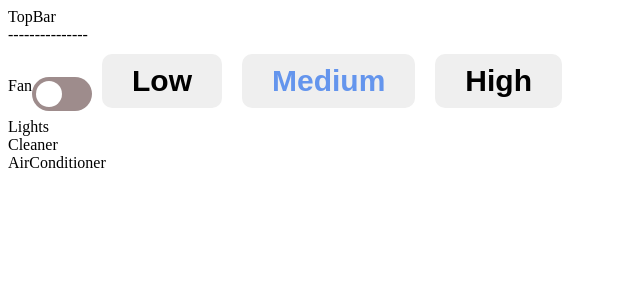
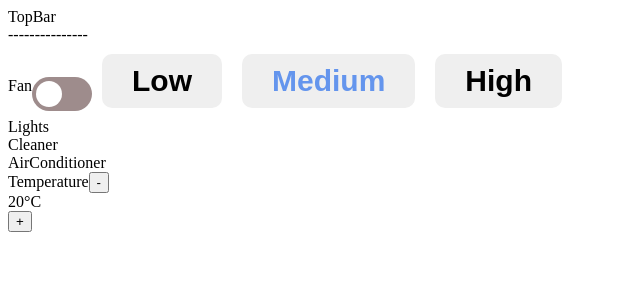
Before and after one commit to PAN-Chuwen/smart-home-react, a React (Create React App) app: page / in a window 1280 px wide. Shown: the top 300 px of the page, without its empty margins (0-640 px from the left). Built offline with nearby package versions, Linux system fonts and the light colour scheme.

Commit message:
Add temperature control block js

```diff
--- a/src/Devices.js
+++ b/src/Devices.js
@@ -3,6 +3,7 @@ import Fan from './Fan'
 import Lights from './Lights'
 import Cleaner from './Cleaner'
 import AirConditioner from './AirConditioner'
+import TemperatureBlock from './TemperatureBlock'
 
 export default function Devices() {
   return (
@@ -11,6 +12,7 @@ export default function Devices() {
         <Lights></Lights>
         <Cleaner></Cleaner>
         <AirConditioner></AirConditioner>
+        <TemperatureBlock></TemperatureBlock>
 
     </div>
   )
--- /dev/null
+++ b/src/TemperatureBlock.js
@@ -0,0 +1,28 @@
+import React from "react";
+import { useState } from "react";
+
+export default function TemperatureBlock() {
+  const [temperature, setTemperature] = useState(20);
+  function handleArithOp(operator) {
+    if (operator === "-") setTemperature(temperature - 1);
+    else if (operator === "+") setTemperature(temperature + 1);
+  }
+  return (
+    <div>
+      Temperature
+      <ArithmeticButton
+        operator="-"
+        onArithBtnClick={() => handleArithOp("-")}
+      />
+      <div className="temperatureNumBlock">{temperature}°C</div>
+      <ArithmeticButton
+        operator="+"
+        onArithBtnClick={() => handleArithOp("+")}
+      />
+    </div>
+  );
+}
+
+function ArithmeticButton({ operator, onArithBtnClick }) {
+  return <button onClick={onArithBtnClick}>{operator}</button>;
+}
```
